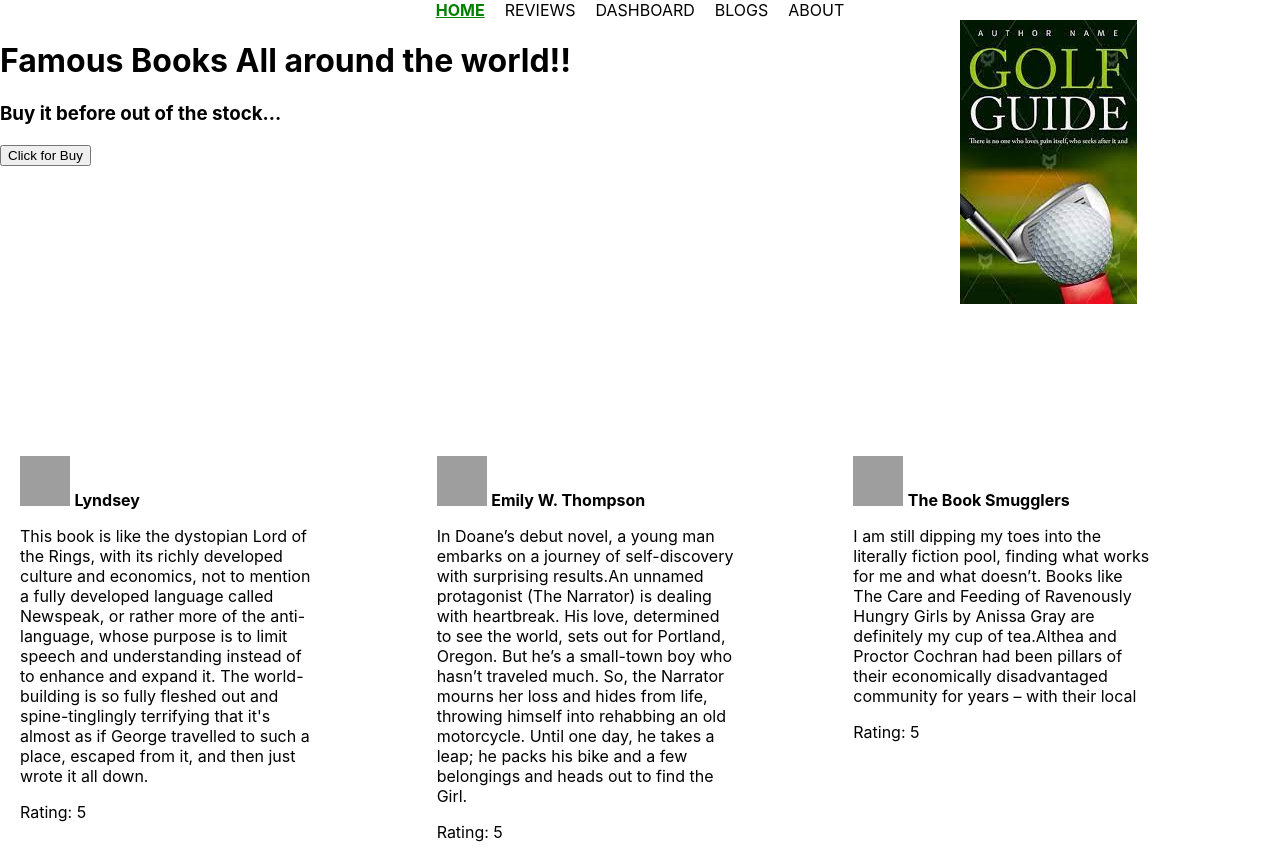
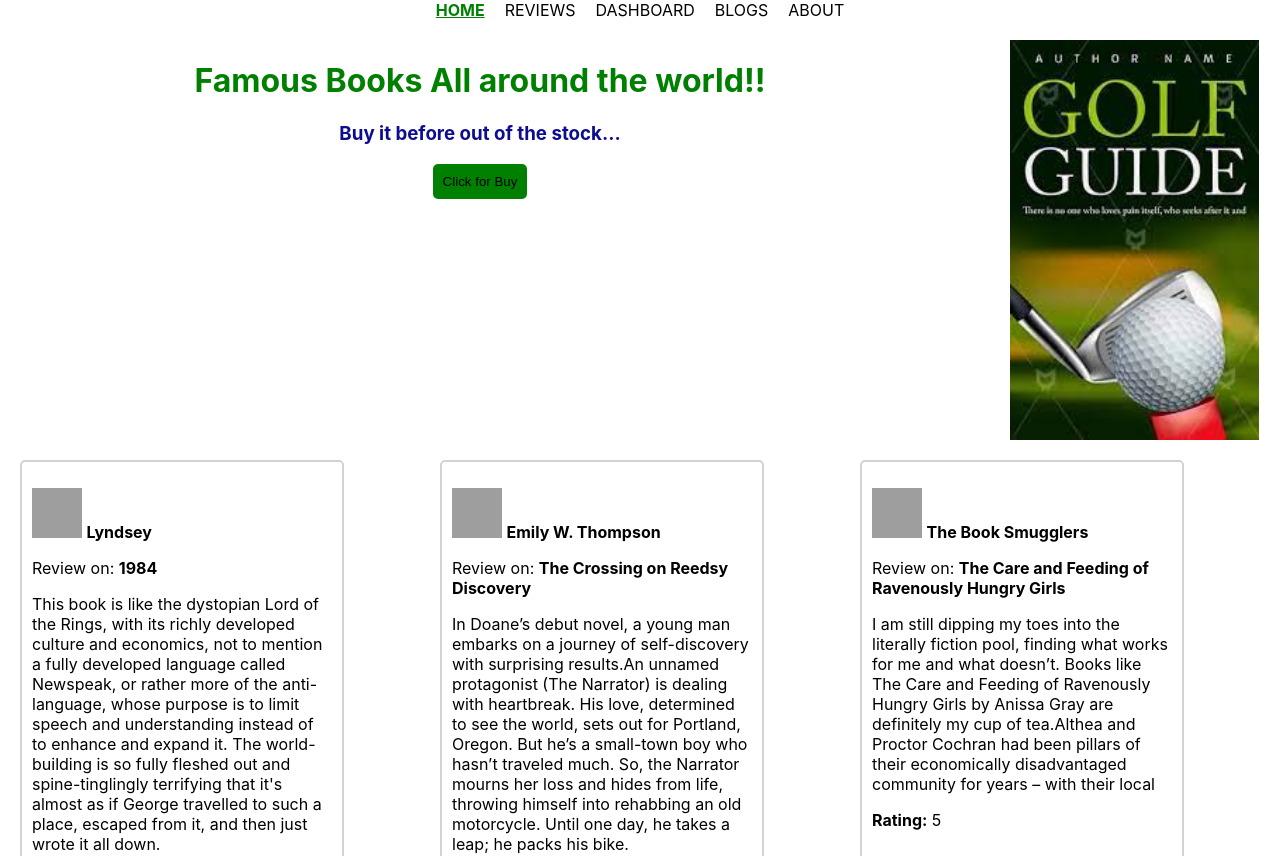
Before and after one commit to Mamun-NSU/famous-books, a React (Create React App) app: page / in a window 1280 px wide. Shown: the top 856 px of the page. Built offline with nearby package versions, Linux system fonts and the light colour scheme; grey boxes are pictures that could not be loaded.

Commit message:
readme.md file and other section update successfully

```diff
--- a/public/reviews.json
+++ b/public/reviews.json
@@ -14,7 +14,7 @@
         "user_image": "https://images.pexels.com/photos/220453/pexels-photo-220453.jpeg",
         "book": "The Crossing on Reedsy Discovery",
         "writer": "Michael Doane",
-        "review": "In Doane’s debut novel, a young man embarks on a journey of self-discovery with surprising results.An unnamed protagonist (The Narrator) is dealing with heartbreak. His love, determined to see the world, sets out for Portland, Oregon. But he’s a small-town boy who hasn’t traveled much. So, the Narrator mourns her loss and hides from life, throwing himself into rehabbing an old motorcycle. Until one day, he takes a leap; he packs his bike and a few belongings and heads out to find the Girl.",
+        "review": "In Doane’s debut novel, a young man embarks on a journey of self-discovery with surprising results.An unnamed protagonist (The Narrator) is dealing with heartbreak. His love, determined to see the world, sets out for Portland, Oregon. But he’s a small-town boy who hasn’t traveled much. So, the Narrator mourns her loss and hides from life, throwing himself into rehabbing an old motorcycle. Until one day, he takes a leap; he packs his bike.",
         "rating": 5
     },
     {
@@ -50,7 +50,7 @@
         "user_image": "https://images.pexels.com/photos/322920/pexels-photo-322920.jpeg",
         "book": "Dark Witch",
         "writer": "Nora Roberts",
-        "review": "4 stars. Great world-building, weak romance, but still worth the read.I hesitate to describe this book as a 'romance' novel simply because the book spent little time actually exploring the romance between Iona and Boyle. Sure, there IS a romance in this novel. Sprinkled throughout the book are a few scenes where Iona and Boyle meet, chat, wink at each, flirt some more, sleep together, have a misunderstanding, make up, and then profess their undying love. Very formulaic stuff, and all woven around the more important parts of this book.",
+        "review": "4 stars. Great world-building, weak romance, but still worth the read.I hesitate to describe this book as a 'romance' novel simply because the book spent little time actually exploring the romance between Iona and Boyle. Sure, there IS a romance in this novel. Sprinkled throughout the book are a few scenes where Iona and Boyle meet, chat, wink at each, flirt some more, sleep together, have a misunderstanding, make up, and then profess their undying love.",
         "rating": 4
     }
 ]
--- a/src/components/About/About.js
+++ b/src/components/About/About.js
@@ -4,7 +4,14 @@ import "./About.css";
 const About = () => {
   return (
     <div>
-      <h2>This is About page</h2>
+      <h1>Site name: Book Reviews</h1>
+      <h3>Techknowlolg: React JS</h3>
+      <h3>Live server : Netlify</h3>
+      <h3>Build on: GitHub Private Repository</h3>
+      <h3>Course Name: Programming Hero</h3>
+      <h3>Submission date: 4th April, 2022</h3>
+      <h5>Live server Link :: </h5>
+      <h5>Git Repo Link:: https://github.com/programming-hero-web-course-4/product-analysis-website-Mamun-NSU</h5>
     </div>
   );
 };
--- a/src/components/Dashboard/Dashboard.js
+++ b/src/components/Dashboard/Dashboard.js
@@ -7,50 +7,6 @@ import MyPieChart from "../MyPieChart/MyPieChart";
 import "./Dashboard.css";
 
 const Dashboard = () => {
-  const data = [
-    {
-      name: "Page A",
-      uv: 4000,
-      pv: 2400,
-      amt: 2400,
-    },
-    {
-      name: "Page B",
-      uv: 3000,
-      pv: 1398,
-      amt: 2210,
-    },
-    {
-      name: "Page C",
-      uv: 2000,
-      pv: 9800,
-      amt: 2290,
-    },
-    {
-      name: "Page D",
-      uv: 2780,
-      pv: 3908,
-      amt: 2000,
-    },
-    {
-      name: "Page E",
-      uv: 1890,
-      pv: 4800,
-      amt: 2181,
-    },
-    {
-      name: "Page F",
-      uv: 2390,
-      pv: 3800,
-      amt: 2500,
-    },
-    {
-      name: "Page G",
-      uv: 3490,
-      pv: 4300,
-      amt: 2100,
-    },
-  ];
 
   return (
     <div className="dashboard-container">
--- a/src/components/HeroSection/HeroSection.css
+++ b/src/components/HeroSection/HeroSection.css
@@ -1,6 +1,42 @@
-
-.hero-container{
+.hero-container {
+    margin-top: 20px;
     height: 400px;
     display: grid;
     grid-template-columns: 3fr 1fr;
+
 }
+
+/* .hero-container {
+    display: flex;
+    align-items: center;
+    align-content: space-around;
+    justify-content: center;
+
+} */
+
+.text-container {
+    text-align: center;
+}
+
+.text-container h1 {
+    color: green;
+}
+
+.text-container h3 {
+    color: rgb(13, 13, 144);
+}
+
+.text-container button {
+    color: black;
+    padding: 10px;
+    border-style: none;
+    border-radius: 5px;
+    background-color: green;
+
+}
+
+.image-container img {
+    height: 100%;
+    object-fit: cover;
+    padding-left: 50px;
+}
--- a/src/components/Review/Review.css
+++ b/src/components/Review/Review.css
@@ -1,6 +1,9 @@
 .review {
-    height: 400px;
+    height: 450px;
     width: 300px;
+    padding: 10px;
+    border: 2px solid lightgrey;
+    border-radius: 5px;
 }
 
 .review img {
@@ -8,7 +11,9 @@
     width: 50px;
 
 }
-.user_name{
+
+.user_name,
+.rating,
+.book {
     font-weight: bold;
-
 }
--- a/src/components/Review/Review.js
+++ b/src/components/Review/Review.js
@@ -2,14 +2,15 @@ import React from "react";
 import "./Review.css";
 
 const Review = (props) => {
-  const { user_name, user_image, review, rating } = props.review;
+  const { user_name, user_image, review, book, rating } = props.review;
   return (
     <div className="review">
       <p>
         <img src={user_image} alt="user image"></img> <span className="user_name">{user_name}</span>
       </p>
+      <p>Review on: <span className="book">{book}</span></p>
       <p>{review}</p>
-      <p>Rating: {rating}</p>
+      <p> <span className="rating">Rating:</span> {rating}</p>
     </div>
   );
 };
--- a/src/components/Reviews/Reviews.css
+++ b/src/components/Reviews/Reviews.css
@@ -1,7 +1,7 @@
 .review-container {
     display: grid;
     grid-template-columns: repeat(3, 1fr);
-    grid-gap: 10px;
+    grid-gap: 20px;
 
     padding: 20px;
 }
```
Also changed, not shown: 1 other file (tests, documents, lock files or other folders).
